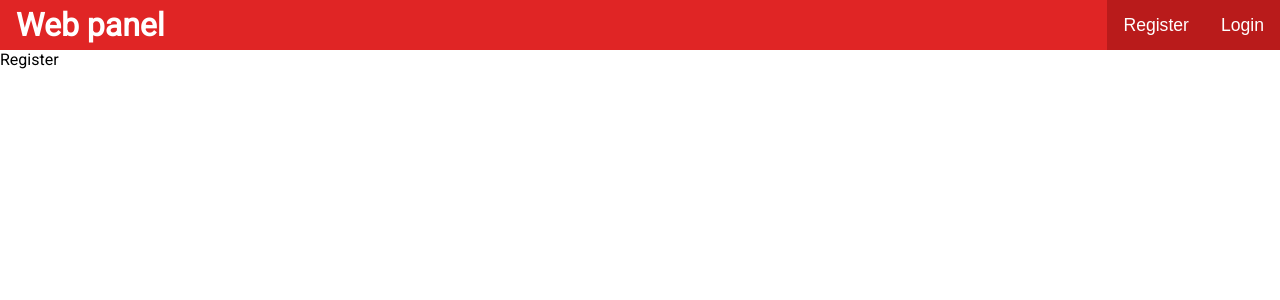
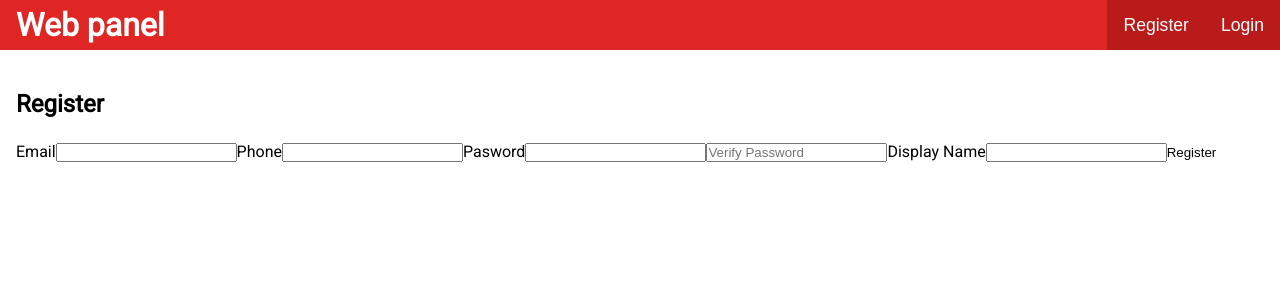
Before and after one commit to Roshanbhuvad/User-login-Registration-, a React (Create React App) app in the folder front/: page /register in a window 1280 px wide. Shown: the top 300 px of the page. Built offline with nearby package versions, Linux system fonts and the light colour scheme; no server answers.

Commit message:
Register page working fine

```diff
--- a/front/package.json
+++ b/front/package.json
@@ -2,6 +2,7 @@
   "name": "front",
   "version": "0.1.0",
   "private": true,
+  "proxy": "http://localhost:5000/",
   "dependencies": {
     "@testing-library/jest-dom": "^4.2.4",
     "@testing-library/react": "^9.3.2",
--- a/front/src/components/auth/AuthOptions.js
+++ b/front/src/components/auth/AuthOptions.js
@@ -1,16 +1,32 @@
-import React from "react"
+import React, {useContext} from "react";
 import {useHistory} from "react-router-dom";
+import UserContext from "../../context/UserContext";
 
 export default function AuthOptions() {
+	const {userData, setUserData} = useContext(UserContext);
+
 	const history = useHistory();
 
 	const register = () => history.push("/register");
 	const login = () => history.push("/login");
+	const logout = () => {
+		setUserData({
+			token: undefined,
+			user: undefined
+		});
+		localStorage.setItem("auth-token", "");
+	};
 
 	return (
 		<nav className="auth-option">
+		{
+			userData.user ? <button onClick={logout}> Logout </button> :
+			<>
 			<button onClick={register}>Register</button>
 			<button onClick={login}>Login</button>
+			</>
+		}
+
 		</nav>
 
 		)
--- a/front/src/components/auth/Login.js
+++ b/front/src/components/auth/Login.js
@@ -1,6 +1,15 @@
-import React from "react";
+import React, {useState, useContext} from "react";
+import {useHistory} from "react-router-dom";
+import UserContext from "../../context/UserContext"
+import Axios from "axios";
 
 export default function Login() {
+	const [email, setEmail] = useState();
+	const [phoneNumber, setPhoneNumber] = useState();
+	const [password, setPassword] = useState();
+
+	const {setUserData} = useContext(UserContext);
+	const history = useHistory();
 	return (
 		<div>
 			Login
--- a/front/src/components/auth/Register.js
+++ b/front/src/components/auth/Register.js
@@ -1,9 +1,56 @@
-import React from "react";
+import React, {useState, useContext} from "react";
+import {useHistory} from "react-router-dom";
+import UserContext from "../../context/UserContext"
+import Axios from "axios";
 
 export default function Register() {
-	return (
-		<div>
-			Register
+	const [email, setEmail] = useState();
+	const [phoneNumber, setPhoneNumber] = useState();
+	const [password, setPassword] = useState();
+	const [passwordCheck, setPasswordCheck] = useState();
+	const [displayName, setDisplayName] = useState();
+	const [error, setError] = useState();
+
+	const {setUserData} = useContext(UserContext);
+	const history = useHistory();
+
+
+	const submit = async(e) => {
+		e.preventDefault();
+
+		const newUser = {email, phoneNumber, password, passwordCheck, displayName};
+		await Axios.post("http://localhost:5000/users/register", newUser);
+		const loginRes = await Axios.post("http://localhost:5000/users/login", {
+			email, password,
+		});
+		setUserData({
+			token: loginRes.data.token,
+			user: loginRes.data.user,
+		});
+		localStorage.setItem("auth-token", loginRes.data.token);
+		history.push("/");
+
+	};
+
+ 	return (
+		<div className="page">
+			<h2>Register</h2>
+			<form onSubmit={submit}>
+				<label htmlFor="register-email">Email</label>
+				<input id="register-email" type="email" onChange={(e) => setEmail(e.target.value)} />
+
+				<label htmlFor="register-phone-number">Phone</label>
+				<input id="register-phone-number" type="number"  onChange={(e) => setPhoneNumber(e.target.value)} />
+
+				<label htmlFor="register-password">Pasword</label>
+				<input id="register-password" type="password"  onChange={(e) => setPassword(e.target.value)} />
+				<input type="password" placeholder="Verify Password"  onChange={(e) => setPasswordCheck(e.target.value)} />
+
+				<label htmlFor="register-display-name">Display Name</label>
+				<input id="register-display-name" type="text"  onChange={(e) => setDisplayName(e.target.value)}/>
+
+				<input type="submit" value="Register" />
+			</form>
 		</div>
 		)
 }
--- a/front/src/style.css
+++ b/front/src/style.css
@@ -37,6 +37,9 @@
 	font-family: "Roboto", sans-serif;
 }
 
+.page {
+	padding: 1rem;
+}
 /* header */
 #header {
 	height: 50px;
```
Also changed, not shown: 2 other files (tests, documents, lock files or other folders).
